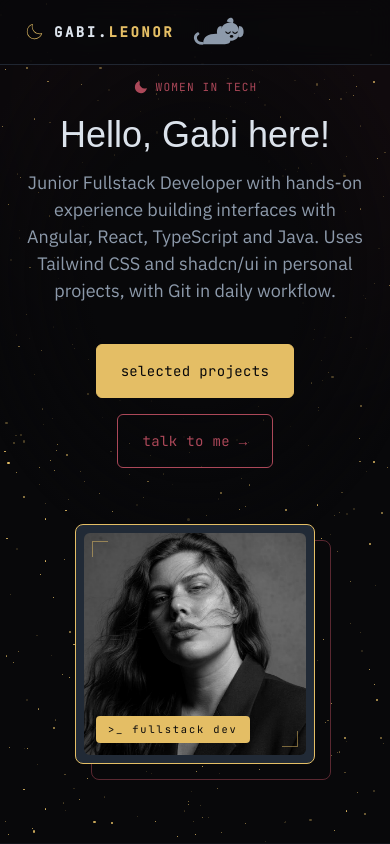
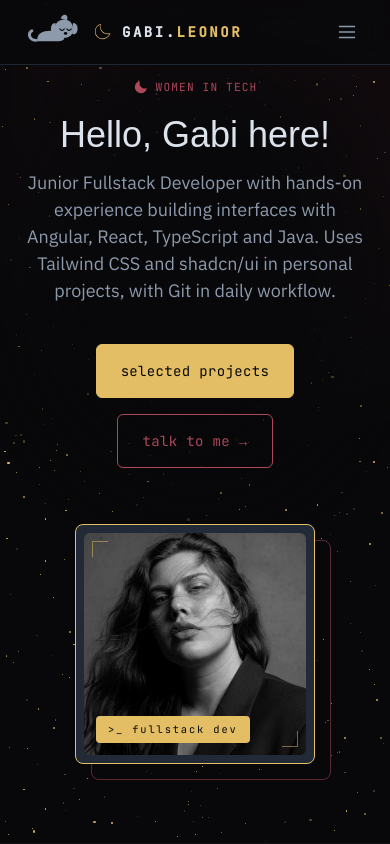
Before and after one commit to gabi-gms/myportfolio, a React (Vite) app: page / in a window 390 px wide. Shown: the top 844 px of the page. Built offline with nearby package versions, Linux system fonts and the light colour scheme; a web font is replaced by a local one.

Commit message:
feat: Making the navbar responsive

```diff
--- a/src/components/Navbar.tsx
+++ b/src/components/Navbar.tsx
@@ -1,23 +1,30 @@
+import { useState } from 'react';
 import { navItems } from '../data/navigation';
 import { useScrollSpy } from '../hooks/useScrollSpy';
-import { MoonIcon } from '@phosphor-icons/react';
+import { MoonIcon, List, X } from '@phosphor-icons/react';
 import Dog from './Dog';
 import { useTheme } from '../hooks/useTheme';
+import { ui } from '../data/content';
 
 const ids = navItems.map((item) => item.id);
 
 export default function Navbar() {
   const [activeId, select] = useScrollSpy(ids);
   const { theme, toggle } = useTheme();
+  const [open, setOpen] = useState(false);
 
   return (
     <nav className="fixed inset-x-0 top-0 z-50 border-b border-edge/60 bg-bg/80 backdrop-blur-md">
       <div className="mx-auto grid h-16 max-w-8xl grid-cols-[1fr_auto_1fr] items-center gap-4 px-6 lg:px-10">
+        <div className="col-start-1 flex items-center gap-3">
+          <div className="lg:hidden">
+            <Dog theme={theme} onToggle={toggle} />
+          </div>
+
           <a
-
             href="#top"
             className="group flex items-center gap-2.5"
-          aria-label="Voltar ao topo"
+            aria-label={ui.nav.backToTop}
           >
             <MoonIcon
               weight="thin"
@@ -27,12 +34,14 @@ export default function Navbar() {
             <span className="font-mono text-sm font-bold uppercase tracking-[0.18em]">
               <span className="text-moon transition-colors group-hover:text-secundary">
                 Gabi
-            </span>{'.'}
+              </span>
+              {'.'}
               <span className="text-luna">Leonor</span>
             </span>
           </a>
+        </div>
 
-        <ul className="hidden items-center sm:flex">
+        <ul className="col-start-2 hidden items-center lg:flex">
           {navItems.map((item) => (
             <li key={item.id}>
               <a
@@ -41,7 +50,7 @@ export default function Navbar() {
                 className={`block rounded px-2.5 py-2 font-mono text-xs transition-colors ${
                   activeId === item.id
                     ? 'text-luna'
-                    : 'text-moon-muted hover:text-accent '
+                    : 'text-moon-muted hover:text-accent'
                 }`}
                 aria-current={activeId === item.id ? 'true' : undefined}
               >
@@ -50,10 +59,47 @@ export default function Navbar() {
             </li>
           ))}
         </ul>
-                <div className="flex justify-end">
+
+        <div className="col-start-3 hidden justify-self-end lg:block">
           <Dog theme={theme} onToggle={toggle} />
         </div>
+
+        <button
+          onClick={() => setOpen((v) => !v)}
+          aria-expanded={open}
+          aria-controls="mobile-menu"
+          aria-label={open ? ui.nav.close : ui.nav.open}
+          className="col-start-3 justify-self-end rounded p-2 text-moon-muted transition-colors hover:text-luna lg:hidden"
+        >
+          {open ? <X size={22} /> : <List size={22} />}
+        </button>
       </div>
+
+      {open && (
+        <div id="mobile-menu" className="border-t border-edge/60 lg:hidden">
+          <ul className="mx-auto flex max-w-8xl flex-col px-6 py-3">
+            {navItems.map((item) => (
+              <li key={item.id}>
+                <a
+                  href={`#${item.id}`}
+                  onClick={() => {
+                    select(item.id);
+                    setOpen(false);
+                  }}
+                  className={`block rounded px-3 py-3 font-mono text-sm transition-colors ${
+                    activeId === item.id
+                      ? 'text-luna'
+                      : 'text-moon-muted hover:text-accent'
+                  }`}
+                  aria-current={activeId === item.id ? 'true' : undefined}
+                >
+                  {item.label}
+                </a>
+              </li>
+            ))}
+          </ul>
+        </div>
+      )}
     </nav>
   );
 }
--- a/src/data/content.ts
+++ b/src/data/content.ts
@@ -34,6 +34,11 @@ export const ui = {
     education: 'Qualifications',
     interests: 'Behind the Technology',
     contact: 'Get in Touch',
+  },
+    nav: {
+    backToTop: 'back to top',
+    open: 'open menu',
+    close: 'close menu',
   },
   header: {
     name: 'Hello, Gabi here!',
```
Lines whose indentation alone changed are shown as unchanged.
